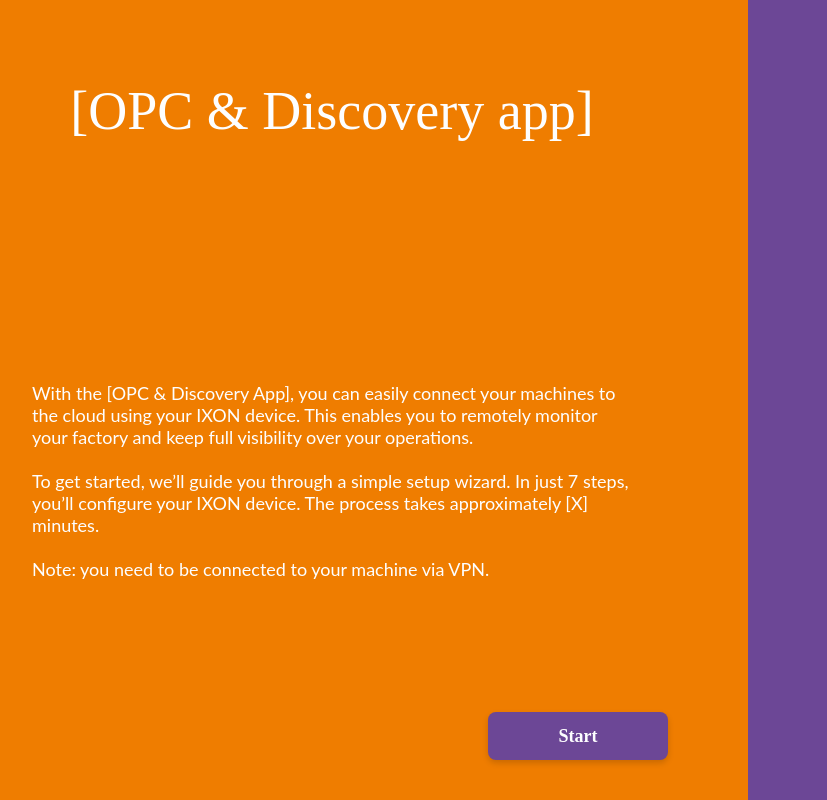
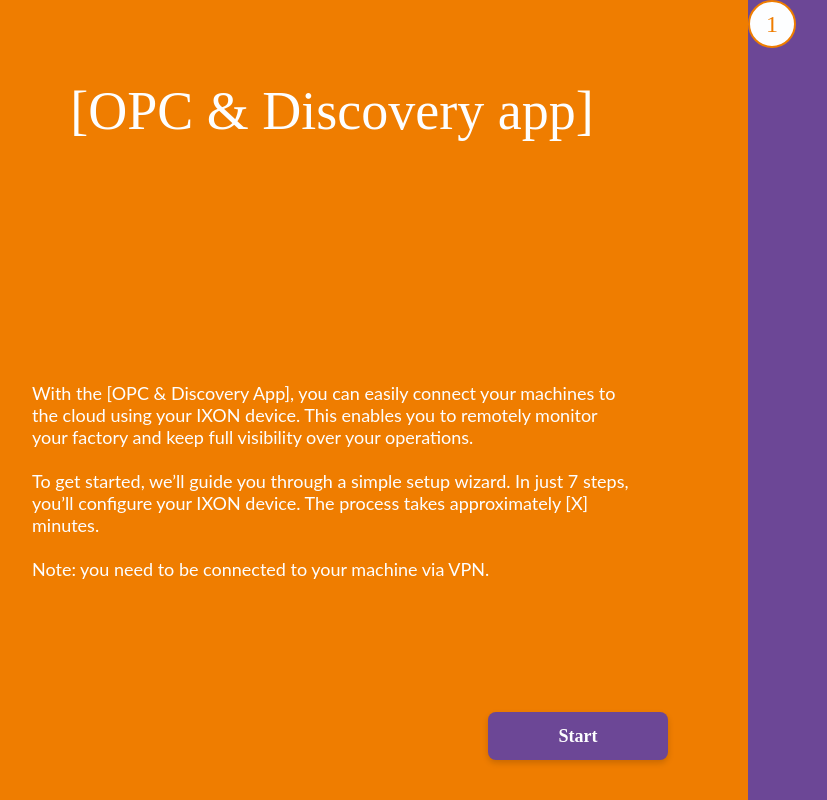
Before and after one commit to Rebel-it/rebel-ot-discover-edgeapp, a React (Vite) app in the folder src/Rebelit.OT.Discover.EdgeApp.WebApp/: page / in a window 1280 px wide. Shown: the whole page, without its empty margins (84-911 px from the left). Built offline with nearby package versions, Linux system fonts and the light colour scheme; a web font is replaced by a local one.

Commit message:
added wizard step indicator atom

```diff
--- /dev/null
+++ b/src/Rebelit.OT.Discover.EdgeApp.WebApp/src/components/atoms/wizardStepIndicator/WizardStepIndicator.module.css
@@ -0,0 +1,17 @@
+.wizardStepIndicator {
+  width: 48px;
+  height: 48px;
+  border-radius: 100px;
+  color: var(--orange-500);
+  background-color: var(--white);
+  border: 2px solid var(--orange-500);
+  display: flex;
+  justify-content: center;
+  align-items: center;
+
+  .content {
+    font-family: ChunkFive;
+    font-weight: 400;
+    font-size: 2.4rem;
+  }
+}
--- /dev/null
+++ b/src/Rebelit.OT.Discover.EdgeApp.WebApp/src/components/atoms/wizardStepIndicator/WizardStepIndicator.tsx
@@ -0,0 +1,15 @@
+import styles from './WizardStepIndicator.module.css';
+
+type Props = {
+  step: number;
+}
+
+export default function WizardStepIndicator({ step }: Readonly<Props>) {
+  return (
+    <div className={styles.wizardStepIndicator}>
+      <span className={styles.content}>
+        {step}
+      </span>
+    </div>
+  );
+}
--- a/src/Rebelit.OT.Discover.EdgeApp.WebApp/src/components/organisms/ProgressPanel/ProgressPanel.module.css
+++ b/src/Rebelit.OT.Discover.EdgeApp.WebApp/src/components/organisms/ProgressPanel/ProgressPanel.module.css
@@ -1,4 +1,3 @@
 .progressPanel {
-  width: 35vw;
   background-color: var(--purple-500);
 }
--- a/src/Rebelit.OT.Discover.EdgeApp.WebApp/src/components/organisms/ProgressPanel/ProgressPanel.tsx
+++ b/src/Rebelit.OT.Discover.EdgeApp.WebApp/src/components/organisms/ProgressPanel/ProgressPanel.tsx
@@ -1,4 +1,5 @@
 import type { WizardStep } from "../../../models/WizardStep";
+import WizardStepIndicator from "../../atoms/wizardStepIndicator/WizardStepIndicator";
 import styles from "./ProgressPanel.module.css";
 
 type Props = {
@@ -10,6 +11,7 @@
     <div className={styles.progressPanel}>
       <h2>{wizardStep.Title}</h2>
       <p>{wizardStep.Description}</p>
+      <WizardStepIndicator step={1} />
     </div>
   );
 }
--- a/src/Rebelit.OT.Discover.EdgeApp.WebApp/src/pages/wizardPage/WizardPage.module.css
+++ b/src/Rebelit.OT.Discover.EdgeApp.WebApp/src/pages/wizardPage/WizardPage.module.css
@@ -18,4 +18,14 @@
       right: 80px;
     }
   }
+
+  .progressPanelWrapper {
+      display: flex;
+      width: 35vw;
+      max-width: 700px;
+
+      > :first-child {
+        flex: 1;
+      }
+  }
 }
--- a/src/Rebelit.OT.Discover.EdgeApp.WebApp/src/pages/wizardPage/WizardPage.tsx
+++ b/src/Rebelit.OT.Discover.EdgeApp.WebApp/src/pages/wizardPage/WizardPage.tsx
@@ -21,7 +21,9 @@
           )}
         </div>
       </div>
-      <ProgressPanel wizardStep={wizardStep} />
+      <div className={styles.progressPanelWrapper}>
+        <ProgressPanel wizardStep={wizardStep} />
+      </div>
     </div>
   );
 }
```
